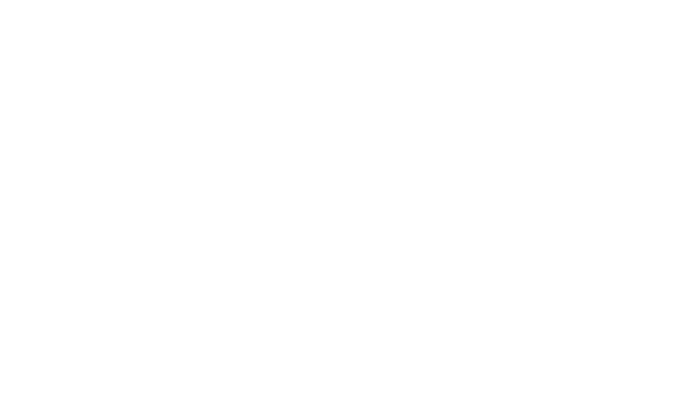
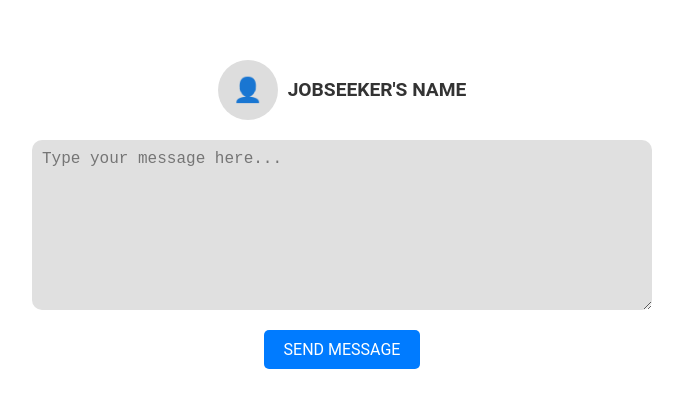
Before and after one commit to who-is-he18/JobHive, a React (Vite) app in the folder client/: page /message in a window 1280 px wide. Before the commit this address had no page. Shown: the part 194-602 px from the top of the page, without its empty margins (298-981 px from the left). Built offline with nearby package versions, Linux system fonts and the light colour scheme.

Commit message:
Added Admin and Message Pages

```diff
--- a/client/package.json
+++ b/client/package.json
@@ -14,6 +14,7 @@
     "formik": "^2.4.6",
     "react": "^18.3.1",
     "react-dom": "^18.3.1",
+    "react-icons": "^5.3.0",
     "react-router-dom": "^6.28.0",
     "yup": "^1.4.0"
   },
--- a/client/src/App.jsx
+++ b/client/src/App.jsx
@@ -3,6 +3,8 @@
 import SignIn from './pages/SignIn';
 import EmployerLandingPage from './pages/EmployerLandingPage';
 import PaymentPage from './pages/PaymentPage';
+import MessagePage from './pages/MessagePage'
+import AdminPage from "./pages/AdminPage";
 
 function App() {
     return (
@@ -12,6 +14,8 @@
             <Route path="/signin" element={<SignIn />} />
             <Route path="/ELandingPage" element={<EmployerLandingPage />} />
             <Route path="/payment" element={<PaymentPage />} />
+            <Route path="/message" element={<MessagePage />} />
+            <Route path="/admin" element={<AdminPage />} />
         </Routes>
         </div>
     );
--- /dev/null
+++ b/client/src/pages/AdminPage.css
@@ -0,0 +1,81 @@
+.admin-page {
+    font-family: Arial, sans-serif;
+    color: #333;
+    padding: 1.5rem;
+    max-width: 600px;
+    margin: 0 auto;
+}
+
+.admin-header {
+    display: flex;
+    justify-content: flex-end;
+    align-items: center;
+    margin-bottom: 2rem;
+    gap: 0.5rem;
+}
+
+.admin-name {
+    font-weight: 500;
+    text-transform: uppercase;
+}
+
+.logout-icon {
+    font-size: 1.2rem;
+    cursor: pointer;
+}
+
+.stats-section {
+    display: flex;
+    flex-direction: column;
+    gap: 1rem;
+    margin-bottom: 2rem;
+}
+
+.user-stats, .pending-verifications {
+    border: 1px solid #e0e0e0;
+    border-radius: 15px;
+    padding: 1.5rem;
+    background-color: white;
+    box-shadow: 0 2px 4px rgba(0, 0, 0, 0.05);
+    position: relative;  /* Added for absolute positioning of total */
+}
+
+.user-stats h3, .pending-verifications h3 {
+    font-size: 1rem;
+    font-weight: 600;
+    color: #000;
+    margin-bottom: 1rem;
+}
+
+.stats-content {
+    margin-bottom: 1.5rem;  /* Add space for the total at bottom */
+}
+
+.total-label {
+    position: absolute;
+    bottom: 1.5rem;
+    right: 1.5rem;
+    font-weight: 500;
+}
+
+.button-group {
+    display: flex;
+    gap: 1rem;
+    justify-content: flex-start;
+}
+
+.view-employers-btn, .view-candidates-btn {
+    padding: 0.75rem 1.5rem;
+    background-color: #1E90FF;
+    color: white;
+    border: none;
+    border-radius: 8px;
+    cursor: pointer;
+    font-size: 0.9rem;
+    font-weight: 500;
+    transition: background-color 0.2s;
+}
+
+.view-employers-btn:hover, .view-candidates-btn:hover {
+    background-color: #1873CC;
+}
--- /dev/null
+++ b/client/src/pages/AdminPage.jsx
@@ -0,0 +1,35 @@
+import React from 'react';
+import './AdminPage.css';
+import { FaSignOutAlt } from 'react-icons/fa'; // Importing an icon for the logout button
+
+const AdminPage = () => {
+    return (
+        <div className="admin-page">
+        <header className="admin-header">
+            <span className="admin-name">ADMIN NAME</span>
+            <FaSignOutAlt className="logout-icon" /> {/* Logout icon */}
+        </header>
+
+        <section className="stats-section">
+            <div className="user-stats">
+            <h3>User statistics</h3>
+            <p>Employers: </p>
+            <p>Job seekers: </p>
+            <p>Total: </p>
+            </div>
+
+            <div className="pending-verifications">
+            <h3>Pending verifications</h3>
+            <p>Pending: </p>
+            </div>
+        </section>
+
+        <div className="button-group">
+            <button className="view-employers-btn">VIEW EMPLOYERS</button>
+            <button className="view-candidates-btn">VIEW CANDIDATES</button>
+        </div>
+        </div>
+    );
+};
+
+export default AdminPage;
--- /dev/null
+++ b/client/src/pages/MessagePage.css
@@ -0,0 +1,66 @@
+.message-page {
+    display: flex;
+    flex-direction: column;
+    align-items: center;
+    justify-content: center;
+    width: 100%;
+    height: 100vh;
+    background-color: #fff;
+    padding: 20px;
+    box-sizing: border-box;
+}
+
+.profile-section {
+    display: flex;
+    align-items: center;
+    margin-bottom: 20px;
+}
+
+.profile-photo {
+    width: 60px;
+    height: 60px;
+    border-radius: 50%;
+    background-color: #ddd;
+    display: flex;
+    align-items: center;
+    justify-content: center;
+    margin-right: 10px;
+}
+
+.profile-photo::before {
+    content: "👤";
+    font-size: 24px;
+    color: #333;
+}
+
+h2 {
+    font-size: 1.2rem;
+    font-weight: bold;
+    margin: 0;
+}
+
+.message-box {
+    width: 100%;
+    max-width: 600px;
+    height: 150px;
+    border-radius: 10px;
+    background-color: #e0e0e0;
+    border: none;
+    padding: 10px;
+    margin-bottom: 20px;
+    font-size: 1rem;
+}
+
+.send-message-btn {
+    padding: 10px 20px;
+    background-color: #007bff;
+    color: white;
+    border: none;
+    border-radius: 5px;
+    cursor: pointer;
+    font-size: 1rem;
+}
+
+.send-message-btn:hover {
+    background-color: #0056b3;
+}
--- /dev/null
+++ b/client/src/pages/MessagePage.jsx
@@ -0,0 +1,17 @@
+import React from 'react';
+import './MessagePage.css';
+
+const MessagePage = () => {
+    return (
+        <div className="message-page">
+        <div className="profile-section">
+            <div className="profile-photo"></div>
+            <h2>JOBSEEKER'S NAME</h2>
+        </div>
+        <textarea className="message-box" placeholder="Type your message here..."></textarea>
+        <button className="send-message-btn">SEND MESSAGE</button>
+        </div>
+    );
+};
+
+export default MessagePage;
```
Also changed, not shown: 1 other file (tests, documents, lock files or other folders). Lines whose indentation alone changed are shown as unchanged.
